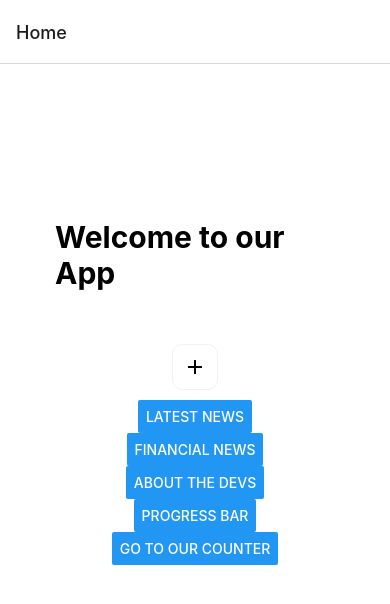
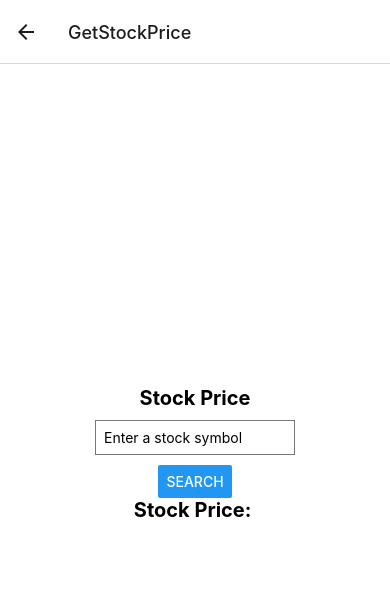
Before and after one commit to SebastianMuzalewski/NewsApp, a React Native app: screen /GetStockPrice in a window 390 px wide. Shown: the top 604 px of the page. Built offline with nearby package versions, Linux system fonts and the light colour scheme.

Commit message:
new page added, search for a stock price using its ticker symbol

```diff
--- a/App.js
+++ b/App.js
@@ -11,8 +11,6 @@
  */
 
 // First API source: (https://newsapi.org/) - Key: 4a5e392a47c042e6b534cffbfe4fa64d
-// Second API souuce: (https://rapidapi.com/mikilior1/api/FinancialTimes) - Key:'7b8adb8462mshc0dd83d3d7c8387p1d2206jsn859e1daee4e2
-
 // Imported Components
 import { StatusBar } from 'expo-status-bar';
 import { StyleSheet, Text, View, TextInput } from 'react-native';
@@ -22,13 +20,15 @@ import Home from './components/Home';
 import Search from './components/Search';
 import ViewLatest from './components/ViewLatest';
 import About from './components/About';
-import FinancialNews from './components/FinancialNews';
+import SecondaryAnimation from './components/SecondaryAnimation';
 import Comment from './components/Comment';
 import ProgressBar from './components/ProgressBar';
 import CounterScreenApp from './components/CounterScreenApp';
+import GetStockPrice from './components/GetStockPrice';
 
 //START OF NAVIGATION IMPORTS
 import { NavigationContainer } from '@react-navigation/native';
+
 import { createNativeStackNavigator } from '@react-navigation/native-stack';
 
 //END OF NAVIGATION IMPORTS
@@ -42,11 +42,12 @@ export default function App() {
         <Stack.Screen name="Home" component={Home} />
         <Stack.Screen name="Search" component={Search} />
         <Stack.Screen name="ViewLatest" component={ViewLatest} />
-        <Stack.Screen name="FinancialNews" component={FinancialNews} />
+        <Stack.Screen name="SecondaryAnimation"component={SecondaryAnimation} />
         <Stack.Screen name="About" component={About} />
         <Stack.Screen name="Comment" component={Comment} />
         <Stack.Screen name="ProgressBar" component={ProgressBar} />
         <Stack.Screen name="CounterScreenApp" component={CounterScreenApp} />
+        <Stack.Screen name="GetStockPrice" component={GetStockPrice} />
       </Stack.Navigator>
     </NavigationContainer>
   );
--- /dev/null
+++ b/components/GetStockPrice.js
@@ -0,0 +1,73 @@
+/*
+This page will contain  a function for a user to search for
+Stock prices using the api provided by aplhavantage
+
+*/
+import React from 'react';
+
+import { StyleSheet, Text, View, TextInput, Button } from 'react-native';
+import { Animated } from 'react-native';
+import { useState, useEffect, useRef } from 'react';
+import { FlatList, ActivityIndicator } from 'react-native';
+import { Modal, Pressable, Alert } from 'react-native';
+
+// API key - C03B42T0K5V84OSM
+
+function GetStockPrice() {
+  const [isLoading, setLoading] = useState(true);
+  const [data, setData] = useState();
+  const [response, setResponse] = useState();
+  const [symbol, setSymbol] = useState('');
+
+  // key for access to api
+
+  const [ticker, setTicker] = useState('');
+  const API_KEY = 'C03B42T0K5V84OSM';
+
+  const url = `https://www.alphavantage.co/query?function=GLOBAL_QUOTE&symbol=${ticker}&apikey=${API_KEY}`;
+
+  return (
+    <View style={styles.container}>
+      <Text style={styles.text}>Stock Price</Text>
+      <TextInput
+        style={styles.input}
+        placeholder="Enter a stock symbol"
+        onChangeText={(val) => setTicker(val)}
+      />
+      <Button title="Search" onPress={fetchData} />
+      <Text style={styles.text}>Stock Price: {response}</Text>
+    </View>
+  );
+  async function fetchData() {
+    try {
+      const response = await fetch(url);
+      const json = await response.json();
+      setResponse(json['Global Quote']['05. price']);
+    } catch (error) {
+      console.error(error);
+    }
+  }
+}
+
+const styles = StyleSheet.create({
+  container: {
+    flex: 1,
+    backgroundColor: '#fff',
+    alignItems: 'center',
+    justifyContent: 'center',
+  },
+  input: {
+    borderWidth: 1,
+    borderColor: '#777',
+    padding: 8,
+    margin: 10,
+    width: 200,
+  },
+  text: {
+    fontSize: 20,
+    fontWeight: 'bold',
+    color: 'black',
+  },
+});
+
+export default GetStockPrice;
--- a/components/Home.js
+++ b/components/Home.js
@@ -145,10 +145,23 @@ function Home({ navigation }) {
         }}
       >
         <Button
-          title="Financial News"
-          onPress={() => navigation.navigate('FinancialNews')}
+          title="Animation Page "
+          onPress={() => navigation.navigate('SecondaryAnimation')}
           styles={styles.button}
-        ></Button>
+        >
+
+        </Button>
+
+        <Button
+          title="Stock Price Page  "
+          onPress={() => navigation.navigate('GetStockPrice')}
+          styles={styles.button}
+        >
+
+        </Button>
+
+
+
       </Animated.View>
 
       <Animated.View
@@ -189,7 +202,7 @@ function Home({ navigation }) {
           ],
         }}
       >
-      <Button
+        <Button
           title="Go to our Counter"
           onPress={() => navigation.navigate('CounterScreenApp')}
           styles={styles.button}
--- a/components/FinancialNews.js
+++ b/components/SecondaryAnimation.js
@@ -17,40 +17,9 @@ import { useState, useEffect, useRef } from 'react';
 import Search from './Search';
 StyleSheet;
 
-function DisplayFinanceNews() {
-  const [isLoading, setLoading] = useState(true);
-  const [data, setData] = useState([]);
-  const API =
-    'https://api.marketaux.com/v1/news/all?symbols=TSLA%2CAMZN%2CMSFT&filter_entities=true&language=en&api_token=ab5LvS5Ha5miJ57KuwP1JgZUmVi4iph8aCjqaY10';
 
-  // display the data from the api in a flatlist
-  useEffect(() => {
-    fetch(API)
-      .then((response) => response.json())
-      .then((json) => setData(json))
-      .catch((error) => console.error(error))
-      .finally(() => setLoading(false));
-  }, []);
-  return (
-    <View style={styles.container}>
-      {isLoading ? (
-        <ActivityIndicator />
-      ) : (
-        <FlatList
-          data={data}
-          keyExtractor={({ id }, index) => id}
-          renderItem={({ item }) => (
-            <Text>
-              {item.title}, {item.description}
-            </Text>
-          )}
-        />
-      )}
-    </View>
-  );
-}
 
-function FinancialNews({ navigation }) {
+function SecondaryAnimation({ navigation }) {
   // Search bar animation
   const translation = useRef(new Animated.ValueXY({ x: 0, y: 0 })).current;
   useEffect(() => {
@@ -100,4 +69,4 @@ const styles = StyleSheet.create({
   },
 });
 
-export default FinancialNews;
+export default SecondaryAnimation;
--- a/components/ViewLatest.js
+++ b/components/ViewLatest.js
@@ -10,7 +10,7 @@
 import React from 'react';
 // Necessary react native components
 import { StyleSheet, Text, View, Button } from 'react-native';
-import FinancialNews from './FinancialNews';
+
 import Comment from './Comment';
 // this is a new component that we will use for a user to input there message this component will demonstrate alerts.
 
```
